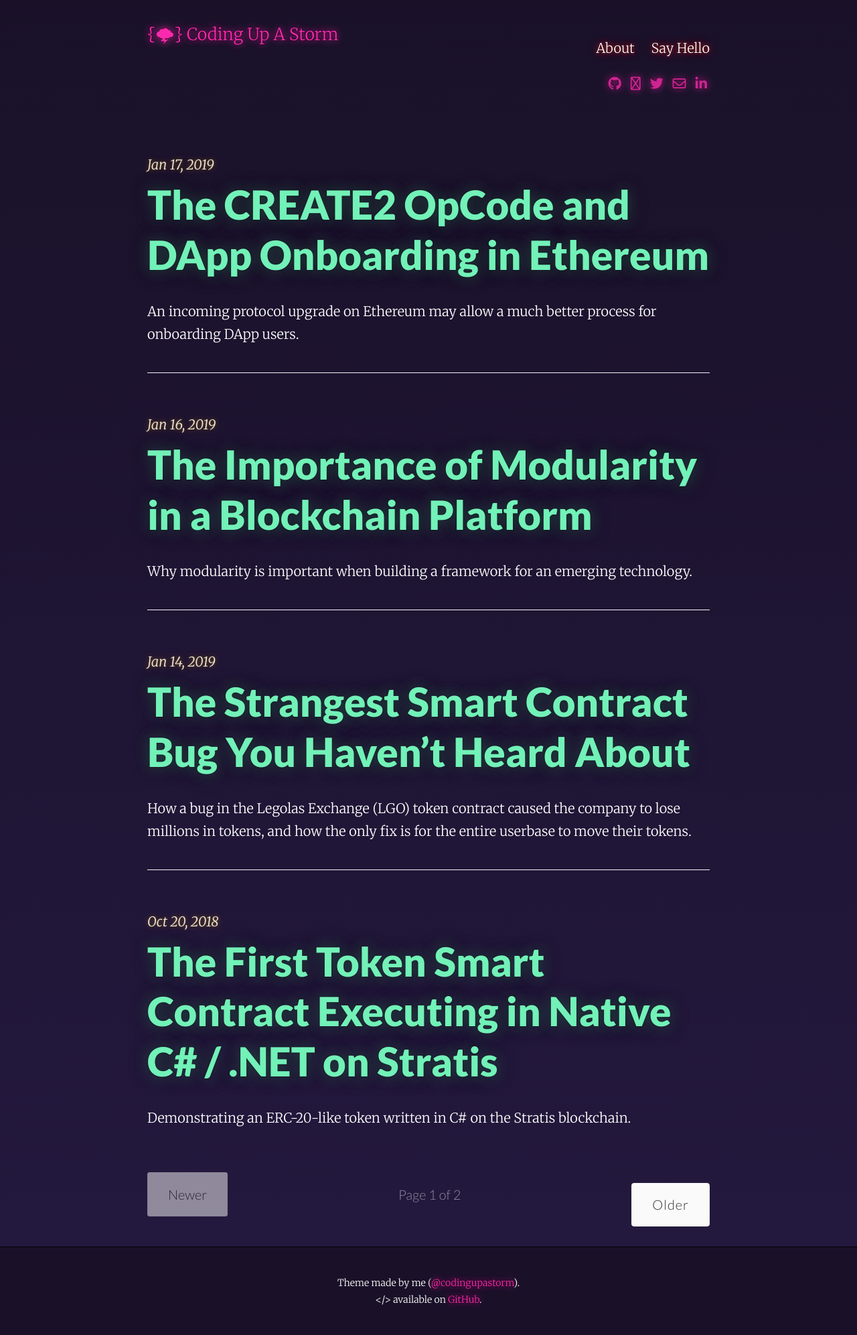
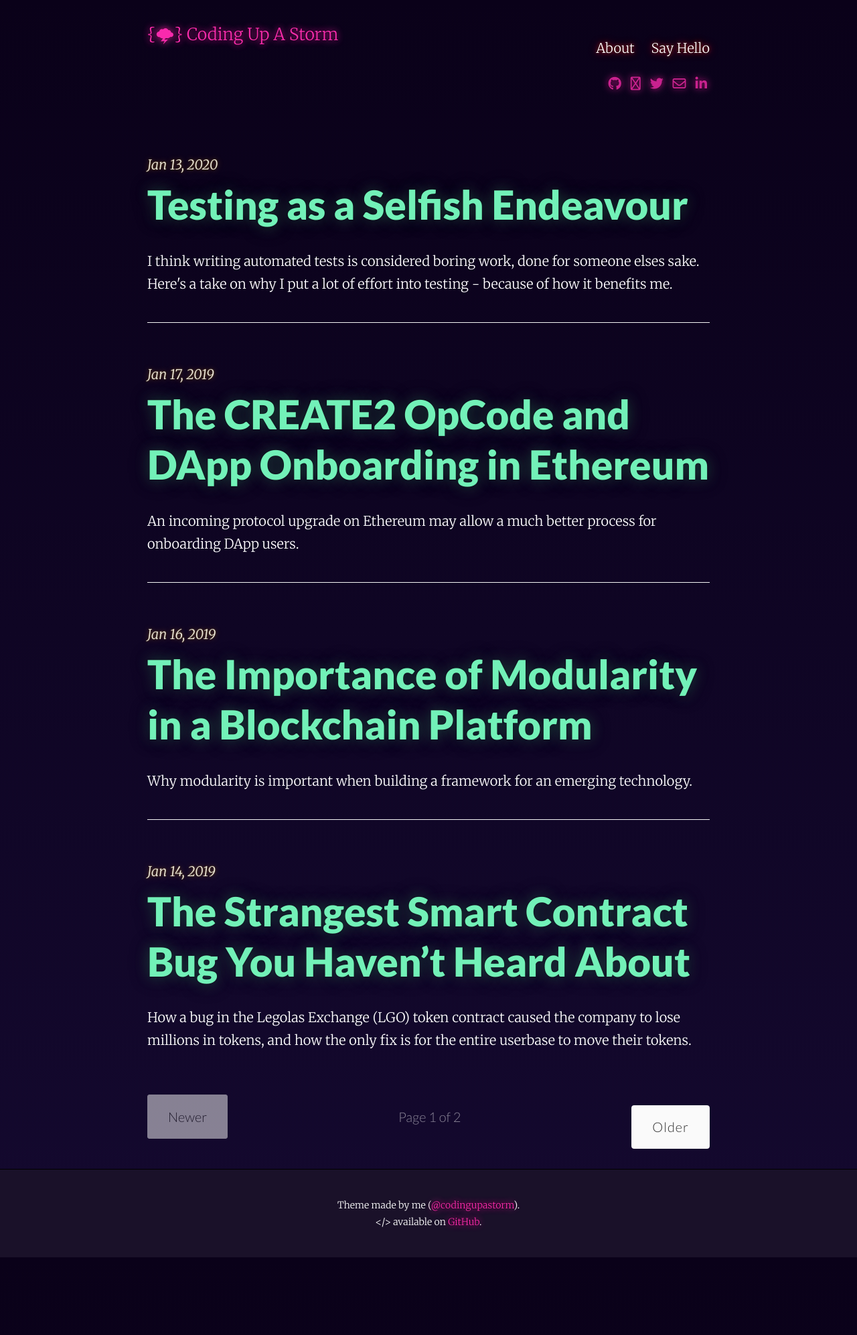
Before and after one commit to codingupastorm/codingupastorm.github.io, a Jekyll site: the page built from index.html, in a window 1280 px wide. Shown: the whole page at 67% size. Built offline with Jekyll 4.4.1, drawn with Linux system fonts in a browser that asks for light colours; nearby versions of some CDN libraries; the list of posts is cut into pages by our own code; after the commit the page ends 1877 px from its top, so only the background shows below that; some of the changed lines change nothing that is shown.

Commit message:
New article

```diff
--- /dev/null
+++ b/_posts/2020-01-13-testing.md
@@ -0,0 +1,35 @@
+---
+layout:     post
+title:      Testing as a Selfish Endeavour
+date:       2020-01-13
+summary:    I think writing automated tests is considered boring work, done for someone elses sake. Here's a take on why I put a lot of effort into testing - because of how it benefits me.
+categories:
+---
+
+At the start of my career I avoided writing tests wherever possible. I could start my application, and see that it worked for me. Why write tests for something I already know works? I get nothing out of it! This mindset is really okay for your own projects. Where you're the boss, if you want to work like this and noone else is dependent on it - fine. No worries.
+
+I think about tests radically differently now though. Selfishly, I get a lot out of tests. They save me a lot of time, but they also help me **save face**. That's on top of all of the usability and financial benefits for the other developers on the project and the companies I work for.
+
+## How do I know this works?
+
+Whenever you introduce new functionality to a repository, someone else is likely going to want to use it. And when they do, there is a chance it doesn't work for them. Guaranteed. So many issues arise when running code on another computer. From different environments and system variables to missing packages, something will come up. If you push new code without tests demonstrating at least a success case, then it just looks like you committed broken code. That sucks! Especially because it might be a configuration issue on their end. If you committed your new code with a passing test case, you can point to it. If it didn't work for someone else, maybe it's a problem on their end. Tell them to go look at the test. What are they doing differently?
+
+**By writing that test, you are automating away blame.**
+
+Moreover, if I'm a code reviewer for a repository, just looking at the code alone I have absolutely no idea if this thing does what it's meant to. I would have to read some description of the expected behaviour, pull the code, run the application and then manually test it. At scale, when iteratively developing software, with a team of full-time developers, this is unfeasible. A test does all of these things for you. It describes the things that need to happen, runs the software, and then confirms that it did what was required. Be kind to your code reviewers, and decrease the chances of your pull request being rejected - write tests!
+
+## Vanquishing bugs forever
+
+A cool way to think about testing when fixing a bug is this:
+
+When you add a test to your automated test suite that checks for a specific bug, and then you fix that bug, **you are vanquishing that bug from the face of the Earth. It will never appear again.** Noone else will be able to reintroduce that bug because your regression tests will recognise it **forever.**
+
+## Look how fast this is
+
+Profile before you start making optimisations to existing code. The amount of times I have assumed that a certain part of the code was slow, micro-optimised it like crazy and found that I shaved off almost nothing... is too many. Write tests first, know for certain what the bottleneck is, and then fix it. Save your own time.
+
+And the best part, the most self-boosting thing of all: There is absolutely nothing better than posting a screenshot of a test that used to run in 30 seconds and now runs in under 1 second thanks to your work. Staple that screenshot to the top of your pull request.
+
+## Conclusion
+
+I think developers mostly consider testing to be something that is done for someone else. To meet contribution guidelines or appease reviewers. In reality, it serves the developer him/herself more than anyone. It's a slightly narcissistic idea, but it definitely helps me write better code!
--- a/_sass/basscss/_color-base.scss
+++ b/_sass/basscss/_color-base.scss
@@ -3,7 +3,7 @@
 body {
   color: white;
   background-color: transparent !important;
-  background-image: linear-gradient(to bottom, #1a1129 0%, #24193f);
+  background-image: linear-gradient(to bottom, #0a0119 0%, #14092f);
   background-position: top;
 }
 
```
